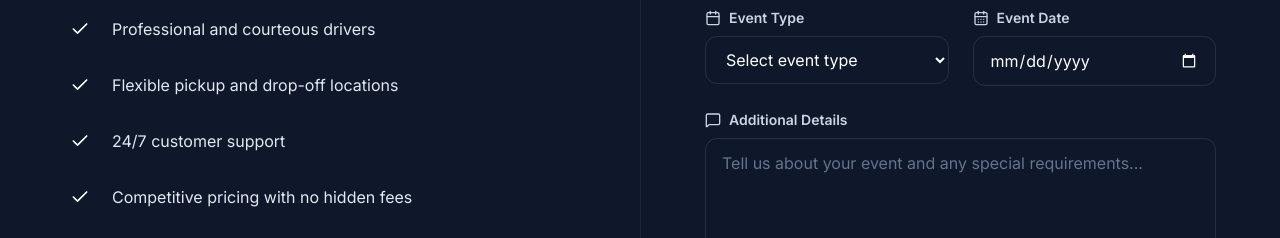
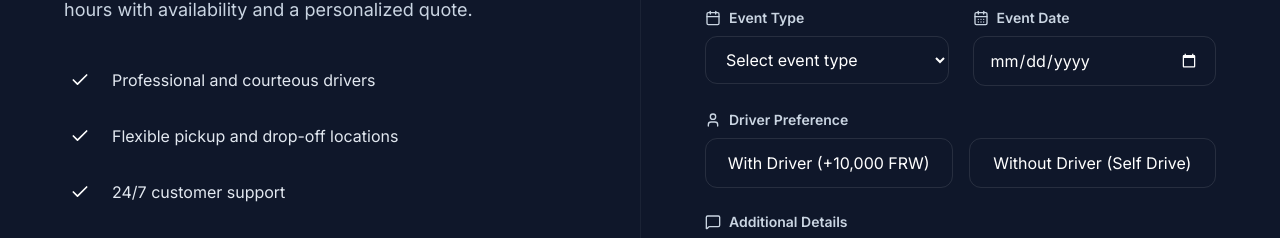
Before and after one commit to KeaneISHIMWE/OFFISHO-TRNASPORT-WEBSITE, a React app in the folder frontend/: page /booking in a window 1280 px wide. Shown: the part 542-780 px from the top of the page. Built offline with nearby package versions, Linux system fonts and the light colour scheme; no server answers.

Commit message:
Update car listings, add driver option to booking, update logo and email settings

```diff
--- a/frontend/src/components/AdminDashboard.tsx
+++ b/frontend/src/components/AdminDashboard.tsx
@@ -180,7 +180,6 @@ const AdminDashboard: React.FC = () => {
                       <tr>
                         <th className="px-6 py-4 font-semibold">Image</th>
                         <th className="px-6 py-4 font-semibold">Name</th>
-                        <th className="px-6 py-4 font-semibold">Type</th>
                         <th className="px-6 py-4 font-semibold">Price/Day</th>
                         <th className="px-6 py-4 font-semibold">Status</th>
                         <th className="px-6 py-4 font-semibold">Actions</th>
@@ -203,7 +202,6 @@ const AdminDashboard: React.FC = () => {
                             )}
                           </td>
                           <td className="px-6 py-4 font-medium text-white">{car.name}</td>
-                          <td className="px-6 py-4 text-slate-300 capitalize">{car.car_type}</td>
                           <td className="px-6 py-4 text-white font-mono">
                             {new Intl.NumberFormat('en-RW', {
                               style: 'currency',
--- a/frontend/src/pages/Booking.tsx
+++ b/frontend/src/pages/Booking.tsx
@@ -16,6 +16,7 @@ const Booking: React.FC = () => {
     vehicle: '',
     eventType: '',
     eventDate: '',
+    withDriver: false, // Default to false (Self Drive)
     additionalDetails: '',
   });
 
@@ -35,10 +36,17 @@ const Booking: React.FC = () => {
   const handleChange = (
     e: React.ChangeEvent<HTMLInputElement | HTMLTextAreaElement | HTMLSelectElement>
   ) => {
-    setFormData({
-      ...formData,
-      [e.target.name]: e.target.value,
-    });
+    if (e.target.name === 'withDriver') {
+      setFormData({
+        ...formData,
+        withDriver: e.target.value === 'yes',
+      });
+    } else {
+      setFormData({
+        ...formData,
+        [e.target.name]: e.target.value,
+      });
+    }
   };
 
   const handleSubmit = (e: React.FormEvent) => {
@@ -220,6 +228,42 @@ const Booking: React.FC = () => {
               </div>
             </div>
 
+            {/* With Driver Option */}
+            <div>
+              <label className="block text-sm font-semibold text-slate-300 mb-2 flex items-center gap-2">
+                <User className="w-4 h-4 text-primary" />
+                Driver Preference
+              </label>
+              <div className="flex gap-4">
+                <label className="flex-1 cursor-pointer">
+                  <input
+                    type="radio"
+                    name="withDriver"
+                    value="yes"
+                    checked={formData.withDriver === true}
+                    onChange={handleChange}
+                    className="hidden peer"
+                  />
+                  <div className="px-4 py-3 bg-background border border-white/10 rounded-xl text-white text-center peer-checked:border-primary peer-checked:bg-primary/20 transition-all hover:bg-white/5">
+                    With Driver (+10,000 FRW)
+                  </div>
+                </label>
+                <label className="flex-1 cursor-pointer">
+                  <input
+                    type="radio"
+                    name="withDriver"
+                    value="no"
+                    checked={formData.withDriver === false}
+                    onChange={handleChange}
+                    className="hidden peer"
+                  />
+                  <div className="px-4 py-3 bg-background border border-white/10 rounded-xl text-white text-center peer-checked:border-primary peer-checked:bg-primary/20 transition-all hover:bg-white/5">
+                    Without Driver (Self Drive)
+                  </div>
+                </label>
+              </div>
+            </div>
+
             {/* Additional Details */}
             <div>
               <label className="block text-sm font-semibold text-slate-300 mb-2 flex items-center gap-2">
```
Also changed, not shown: frontend/public/logo.png (added), 1 other file (tests, documents, lock files or other folders).
